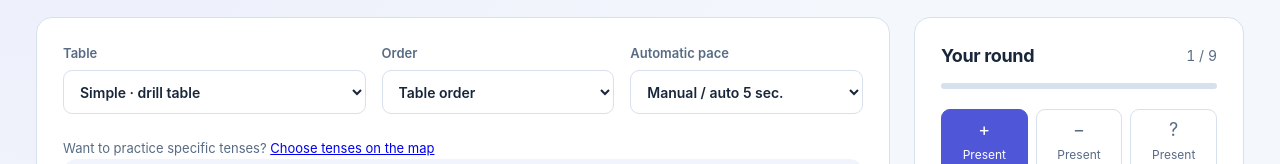
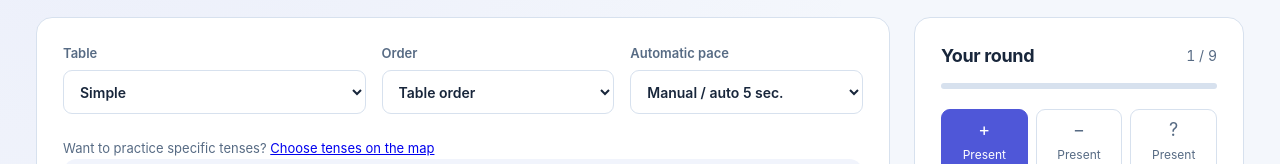
Before and after one commit to l4iniwakura/TenseLab, a React (Vite) app in the folder frontend/: page / in a window 1280 px wide. Shown: the part 319-483 px from the top of the page. Built offline with nearby package versions, Linux system fonts and the light colour scheme.

Commit message:
fix: unify tense selector labels (#7)

```diff
--- a/frontend/src/components/Controls.tsx
+++ b/frontend/src/components/Controls.tsx
@@ -20,6 +20,14 @@ export function Field({
     </div>
   );
 }
+const groupLabels: Record<Exclude<GroupId, 'all'>, string> = {
+  simple: 'Simple',
+  continuous: 'Continuous',
+  perfect: 'Perfect',
+  perfectContinuous: 'Perfect Continuous',
+  presentPerfect: 'Present Perfect',
+};
+
 export const GroupSelect = observer(function GroupSelect({
   value,
   onChange,
@@ -39,13 +47,7 @@ export const GroupSelect = observer(function GroupSelect({
         {custom && <option value="custom">{t('controls.custom')}</option>}
         {(Object.keys(groups) as GroupId[]).map((id) => (
           <option key={id} value={id}>
-            {id === 'simple'
-              ? t('groupOption.simple')
-              : id === 'all'
-                ? t('group.all')
-                : id === 'presentPerfect'
-                  ? t('groupOption.presentPerfect')
-                  : t(`group.${id}`)}
+            {id === 'all' ? t('group.all') : groupLabels[id]}
           </option>
         ))}
       </select>
--- a/frontend/src/locales/ui/de.json
+++ b/frontend/src/locales/ui/de.json
@@ -30,8 +30,6 @@
   "group.perfect": "Tabelle · Perfect",
   "group.perfectContinuous": "Tabelle · Perfect Continuous",
   "group.presentPerfect": "Present Perfect · eigene Tabelle",
-  "groupOption.simple": "Simple · Drilltabelle",
-  "groupOption.presentPerfect": "Present Perfect einzeln",
   "drill.title": "Von der Regel zur Routine.",
   "drill.intro": "Ein Satz. Formen in dieser Runde: {count}. Erst laut sprechen, dann prüfen.",
   "drill.round": "Runde {count}",
--- a/frontend/src/locales/ui/en.json
+++ b/frontend/src/locales/ui/en.json
@@ -30,8 +30,6 @@
   "group.perfect": "Table · Perfect",
   "group.perfectContinuous": "Table · Perfect Continuous",
   "group.presentPerfect": "Present Perfect · separate table",
-  "groupOption.simple": "Simple · drill table",
-  "groupOption.presentPerfect": "Present Perfect separately",
   "drill.title": "From rules to fluent practice.",
   "drill.intro": "One phrase. Forms in this round: {count}. Say it aloud, then check.",
   "drill.round": "Round {count}",
--- a/frontend/src/locales/ui/ru.json
+++ b/frontend/src/locales/ui/ru.json
@@ -30,8 +30,6 @@
   "group.perfect": "Таблица · Perfect",
   "group.perfectContinuous": "Таблица · Perfect Continuous",
   "group.presentPerfect": "Present Perfect · отдельная таблица",
-  "groupOption.simple": "Simple · дрилл-таблица",
-  "groupOption.presentPerfect": "Present Perfect отдельно",
   "drill.title": "От правила — к автоматизму.",
   "drill.intro": "Одна фраза. Форм в раунде: {count}. Сначала скажи вслух, затем проверь.",
   "drill.round": "Раунд {count}",
```
Also changed, not shown: 1 other file (tests, documents, lock files or other folders).
